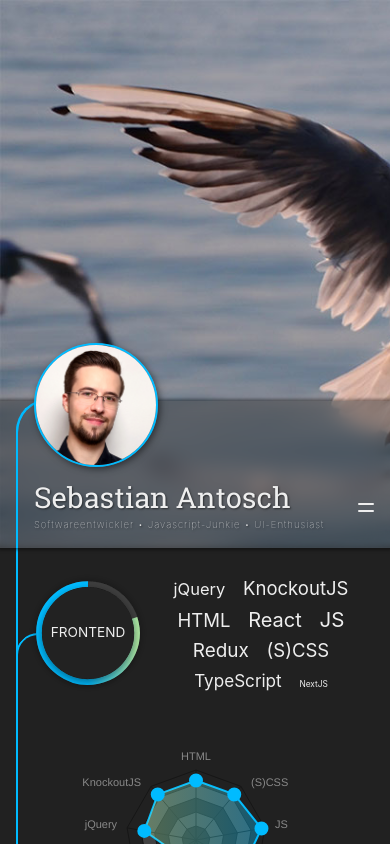
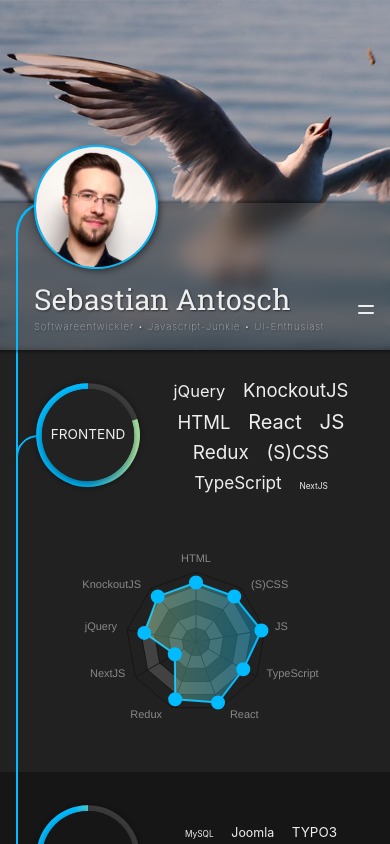
Before and after one commit to santosch/website2023, a Next.js app: page / in a window 390 px wide. Shown: the top 844 px of the page. Built offline with nearby package versions, Linux system fonts and the light colour scheme.

Commit message:
improved responsiveness for hero image

```diff
--- a/src/components/Hero/Hero.module.scss
+++ b/src/components/Hero/Hero.module.scss
@@ -31,8 +31,8 @@ $glassHeight: 150px;
   background-image: url("/assets/images/sa-moewe-bodensee.jpg");
   background-repeat: no-repeat;
   background-size: cover;
-  min-height: 548px;
-  background-position: left bottom;
+  min-height: 350px;
+  background-position: -30px bottom;
 
   position: relative;
   z-index: 1;
@@ -40,6 +40,15 @@ $glassHeight: 150px;
   flex-direction: column;
   justify-content: flex-end;
   box-shadow: inset 0px -18px 5px -15px rgba(0, 0, 0, 0.5);
+
+  @include minTablet {
+    min-height: 548px;
+
+  }
+
+  @include minDesktop {
+    background-position: left bottom;
+  }
 }
 
 .bar {
```
